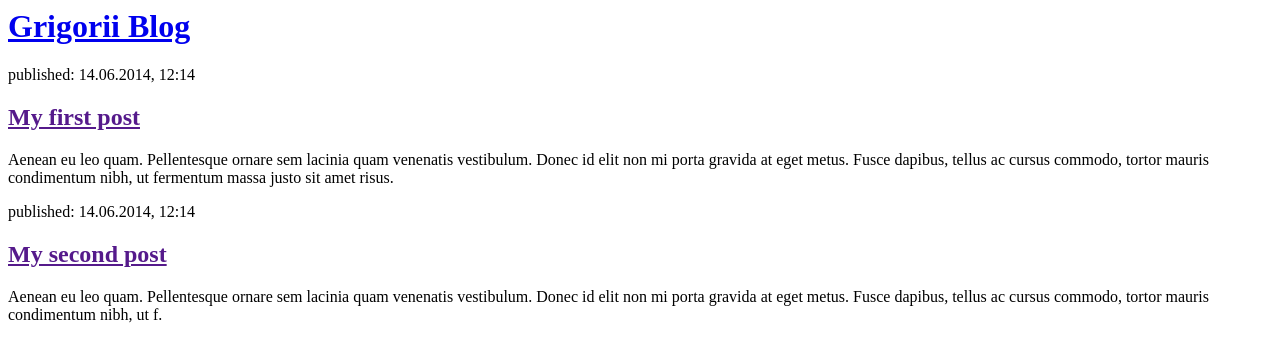
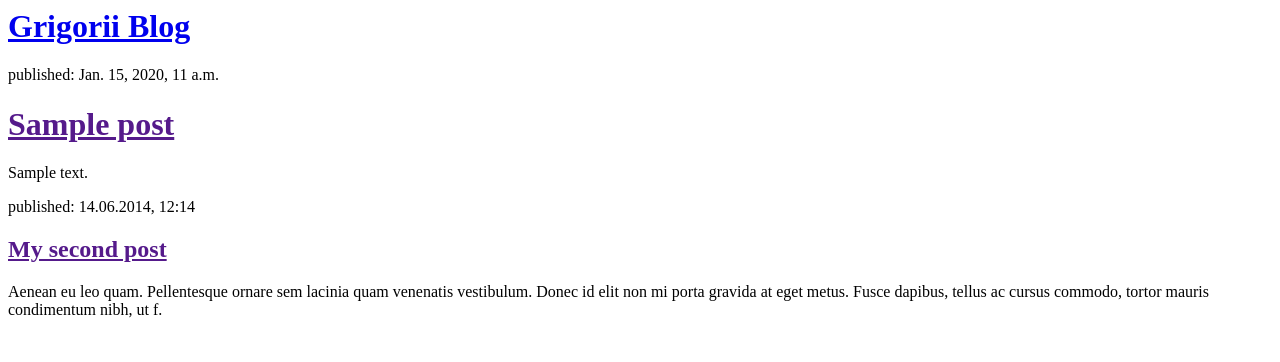
Before and after one commit to Grishaclimber2000/my-first-blog, a Django app: page / in a window 1280 px wide. Shown: the top 362 px of the page. Run offline with Django 4.2, Linux system fonts and the light colour scheme; tables that the repository leaves empty hold one stand-in row (values such as "Sample post").

Commit message:
updated blog

```diff
--- a/blog/templates/blog/post_list.html
+++ b/blog/templates/blog/post_list.html
@@ -7,13 +7,15 @@
             <h1><a href="/">Grigorii Blog</a></h1>
         </div>
 
+{% for post in posts %}
         <div>
-            <p>published: 14.06.2014, 12:14</p>
-            <h2><a href="">My first post</a></h2>
-            <p>Aenean eu leo quam. Pellentesque ornare sem lacinia quam venenatis vestibulum. Donec id elit non mi porta gravida at eget metus. Fusce dapibus, tellus ac cursus commodo, tortor mauris condimentum nibh, ut fermentum massa justo sit amet risus.</p>
+    	<p>published: {{ post.published_date }}</p>
+        <h1><a href="">{{ post.title }}</a></h1>
+        <p>{{ post.text|linebreaksbr }}</p>
         </div>
+{% endfor %}
 
-        <div>
+	<div>
             <p>published: 14.06.2014, 12:14</p>
             <h2><a href="">My second post</a></h2>
             <p>Aenean eu leo quam. Pellentesque ornare sem lacinia quam venenatis vestibulum. Donec id elit non mi porta gravida at eget metus. Fusce dapibus, tellus ac cursus commodo, tortor mauris condimentum nibh, ut f.</p>
```
